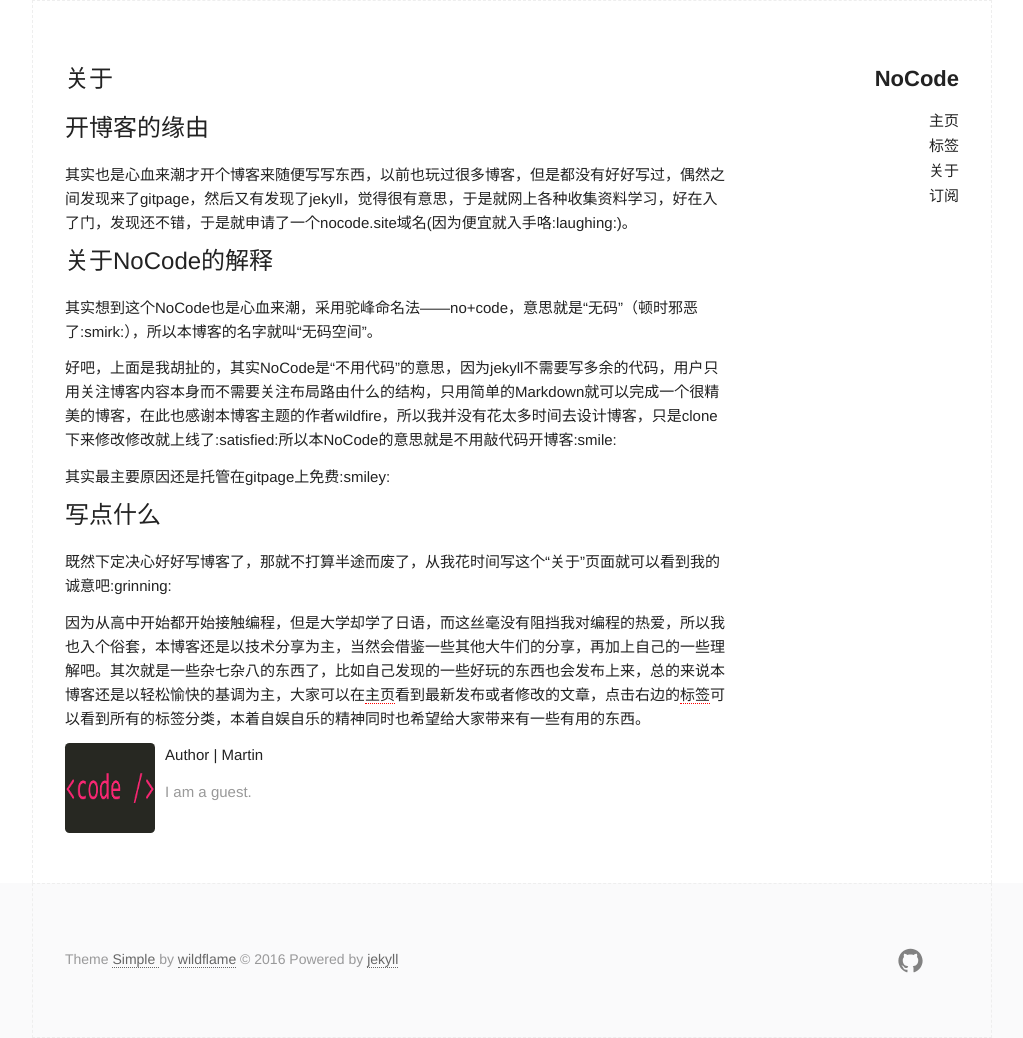
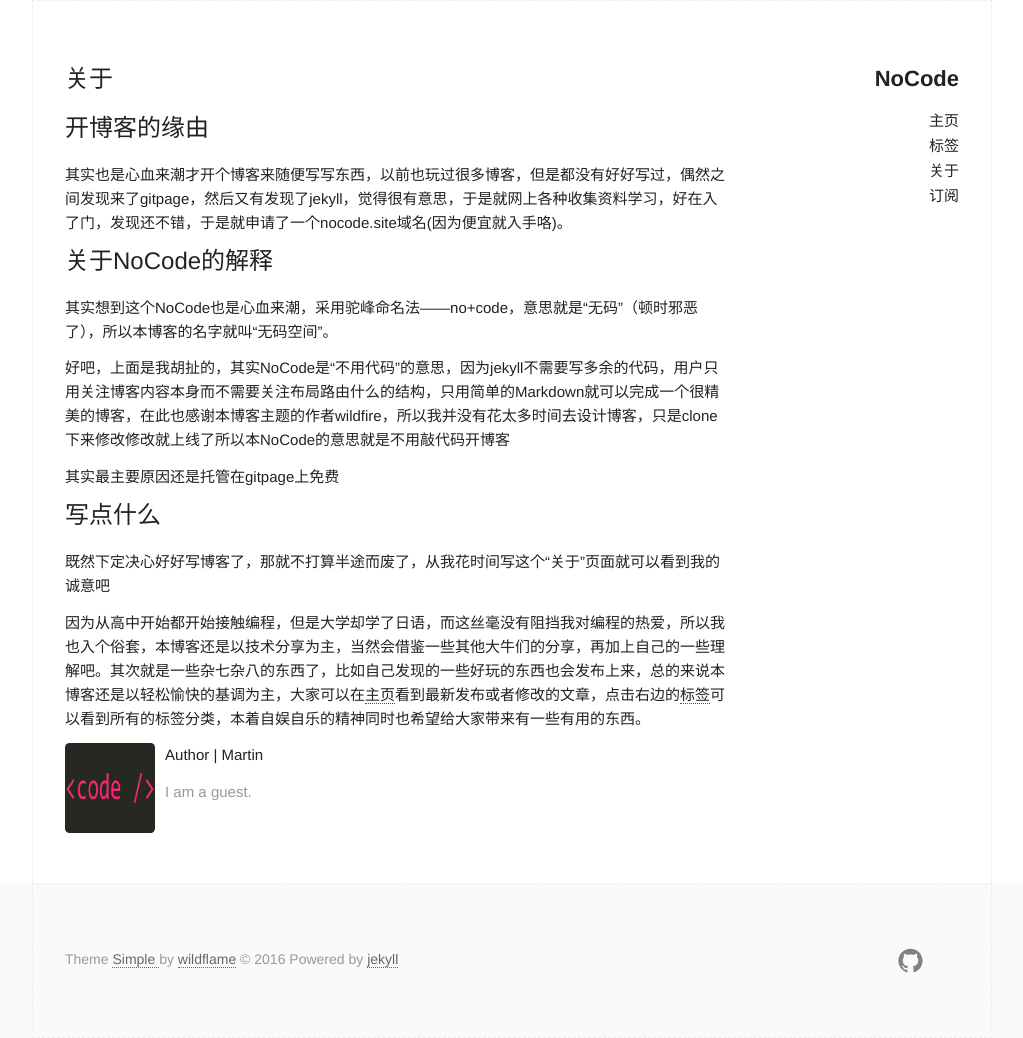
Before and after one commit to ecator/blog, a Jekyll site: the page built from about.md, in a window 1280 px wide. Shown: the whole page, without its empty margins (128-1151 px from the left). Built offline with Jekyll 4.4.1, drawn with Linux system fonts in a browser that asks for light colours; some of the changed lines change nothing that is shown.

Commit message:
去除不支持的表情

```diff
--- a/about.md
+++ b/about.md
@@ -5,19 +5,19 @@ title: 关于
 
 # 开博客的缘由
 
-其实也是心血来潮才开个博客来随便写写东西，以前也玩过很多博客，但是都没有好好写过，偶然之间发现来了gitpage，然后又有发现了jekyll，觉得很有意思，于是就网上各种收集资料学习，好在入了门，发现还不错，于是就申请了一个nocode.site域名(因为便宜就入手咯:laughing:)。
+其实也是心血来潮才开个博客来随便写写东西，以前也玩过很多博客，但是都没有好好写过，偶然之间发现来了gitpage，然后又有发现了jekyll，觉得很有意思，于是就网上各种收集资料学习，好在入了门，发现还不错，于是就申请了一个nocode.site域名(因为便宜就入手咯)。
 
 # 关于NoCode的解释
 
-其实想到这个NoCode也是心血来潮，采用驼峰命名法——no+code，意思就是“无码”（顿时邪恶了:smirk:），所以本博客的名字就叫“无码空间”。
+其实想到这个NoCode也是心血来潮，采用驼峰命名法——no+code，意思就是“无码”（顿时邪恶了），所以本博客的名字就叫“无码空间”。
 
-好吧，上面是我胡扯的，其实NoCode是“不用代码”的意思，因为jekyll不需要写多余的代码，用户只用关注博客内容本身而不需要关注布局路由什么的结构，只用简单的Markdown就可以完成一个很精美的博客，在此也感谢本博客主题的作者wildfire，所以我并没有花太多时间去设计博客，只是clone下来修改修改就上线了:satisfied:所以本NoCode的意思就是不用敲代码开博客:smile:
+好吧，上面是我胡扯的，其实NoCode是“不用代码”的意思，因为jekyll不需要写多余的代码，用户只用关注博客内容本身而不需要关注布局路由什么的结构，只用简单的Markdown就可以完成一个很精美的博客，在此也感谢本博客主题的作者wildfire，所以我并没有花太多时间去设计博客，只是clone下来修改修改就上线了所以本NoCode的意思就是不用敲代码开博客
 
-其实最主要原因还是托管在gitpage上免费:smiley:
+其实最主要原因还是托管在gitpage上免费
 
 # 写点什么
 
-既然下定决心好好写博客了，那就不打算半途而废了，从我花时间写这个“关于”页面就可以看到我的诚意吧:grinning:
+既然下定决心好好写博客了，那就不打算半途而废了，从我花时间写这个“关于”页面就可以看到我的诚意吧
 
 因为从高中开始都开始接触编程，但是大学却学了日语，而这丝毫没有阻挡我对编程的热爱，所以我也入个俗套，本博客还是以技术分享为主，当然会借鉴一些其他大牛们的分享，再加上自己的一些理解吧。其次就是一些杂七杂八的东西了，比如自己发现的一些好玩的东西也会发布上来，总的来说本博客还是以轻松愉快的基调为主，大家可以在[主页]({{ '/' | prepend: site.baseurl }})看到最新发布或者修改的文章，点击右边的[标签]({{ '/archive.html' | prepend: site.baseurl }})可以看到所有的标签分类，本着自娱自乐的精神同时也希望给大家带来有一些有用的东西。
 
```
